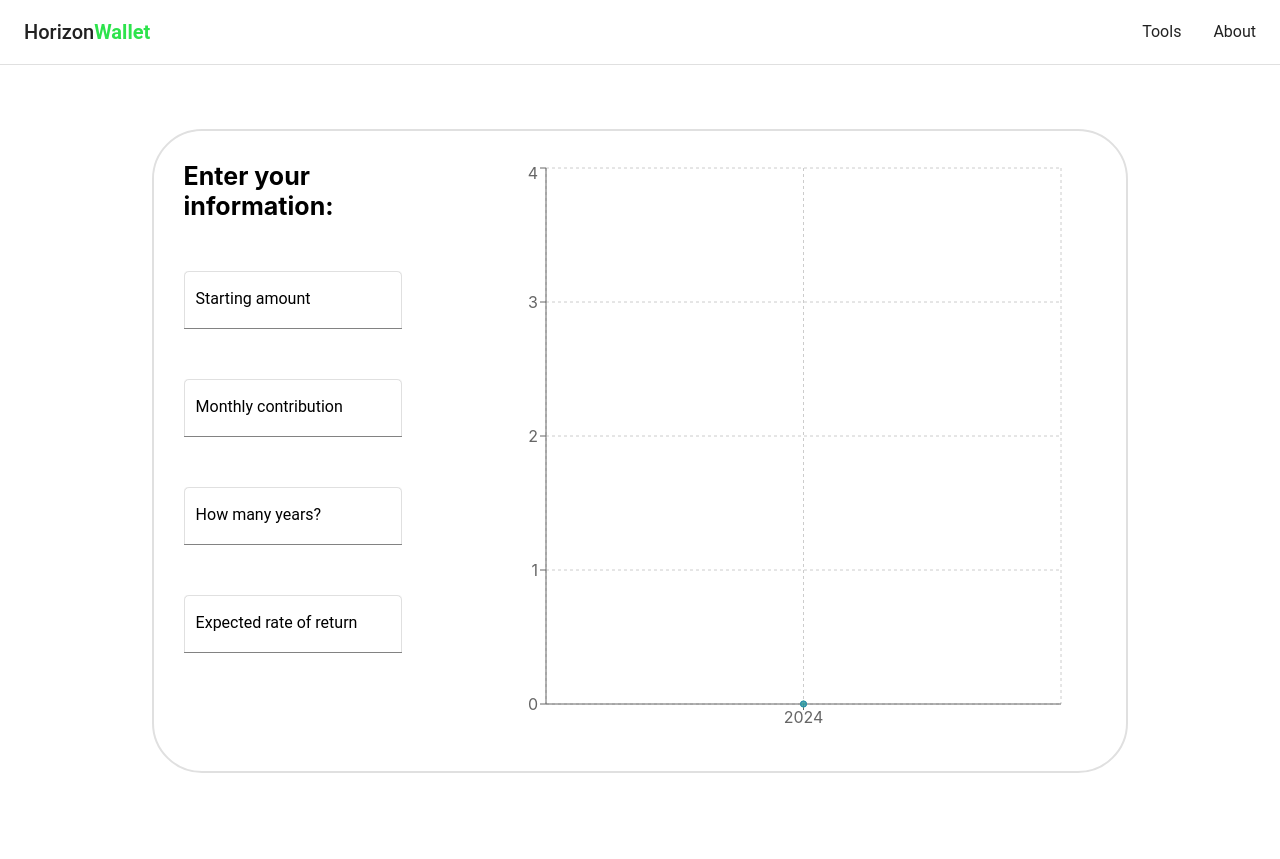
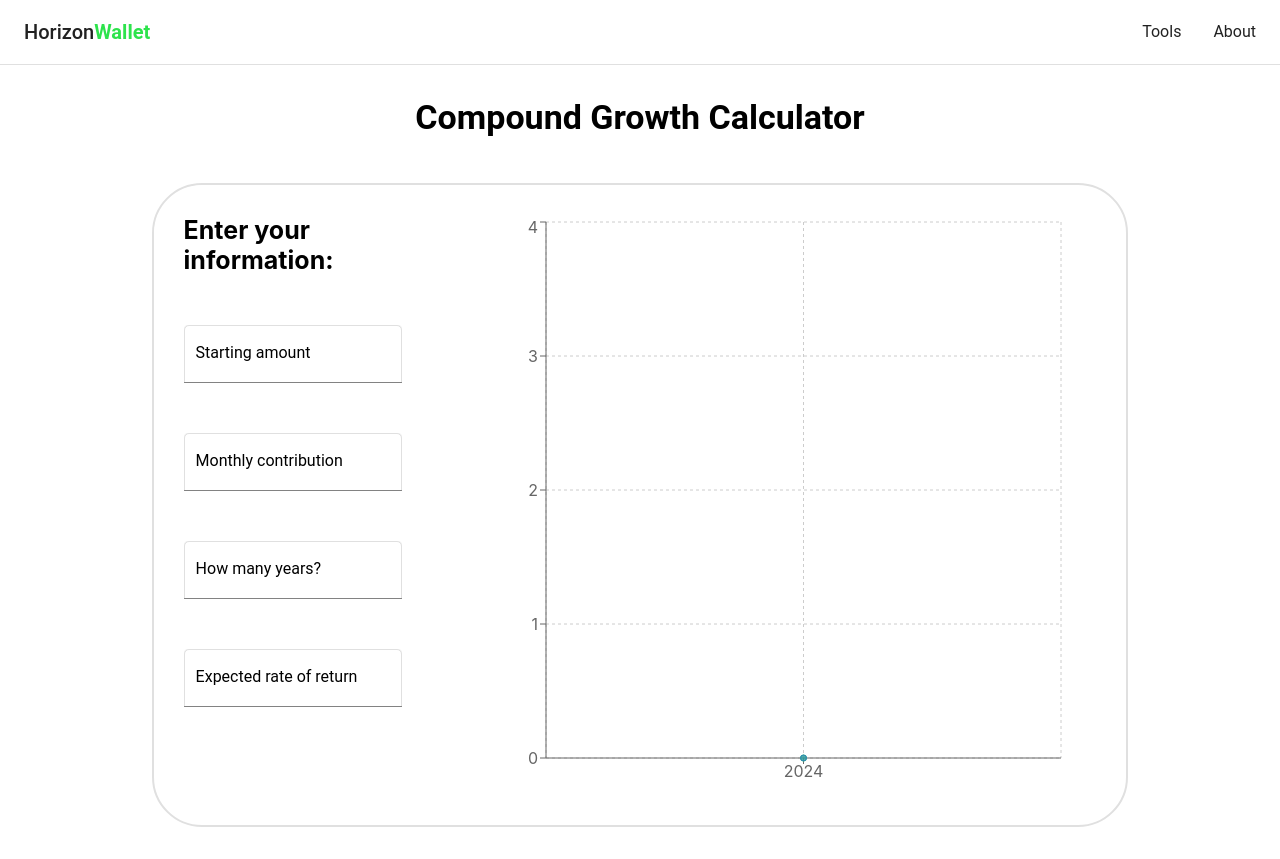
Before and after one commit to smm3123/Recharts-Investment-Calculator, a React (Create React App) app: page /tools/compound-growth in a window 1280 px wide. Before the commit the page ends 805 px from the top, so only its background shows below. Built offline with nearby package versions, Linux system fonts and the light colour scheme.

Commit message:
Add title

```diff
--- a/src/calculators/CompoundGrowth/CompoundGrowth.jsx
+++ b/src/calculators/CompoundGrowth/CompoundGrowth.jsx
@@ -1,11 +1,10 @@
 import React, { useState } from 'react';
-import { Box } from '@mui/material';
+import { Box, Typography } from '@mui/material';
 
 import Inputs from './Inputs';
 import Chart from './Chart';
 import Insights from './Insights';
 import useIsMobile from "../../hooks/useIsMobile";
-import { isEmpty } from 'lodash';
 
 const CompoundGrowth = () => {
   const [yearlyReturns, setYearlyReturns] = useState([]);
@@ -13,6 +12,9 @@ const CompoundGrowth = () => {
 
   return (
     <Box sx={{ height: '100%' }}>
+      <Typography variant="h4" gutterBottom sx={{ textAlign: 'center', fontWeight: 'bold' }}>
+        Compound Growth Calculator
+      </Typography>
       <Box
         sx={{
           display: 'flex',
```
